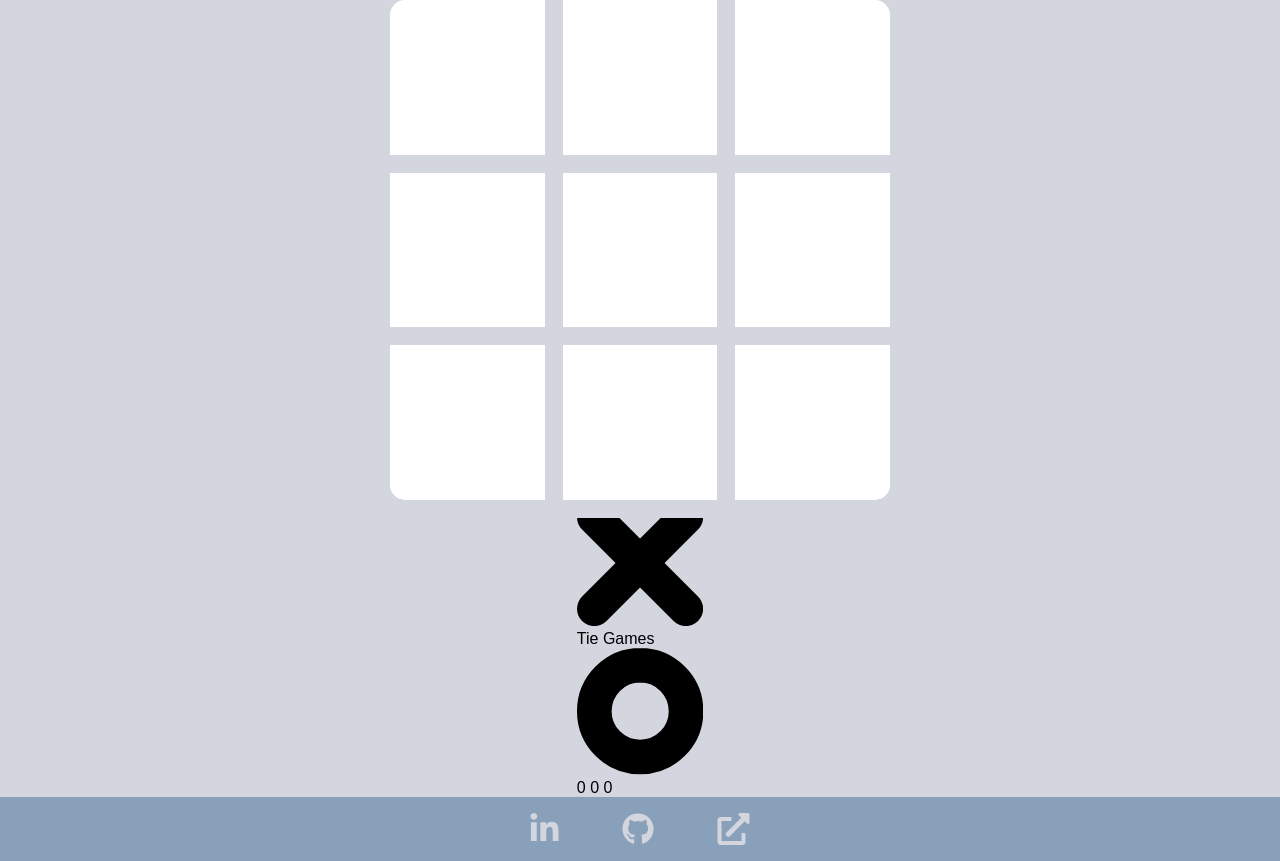
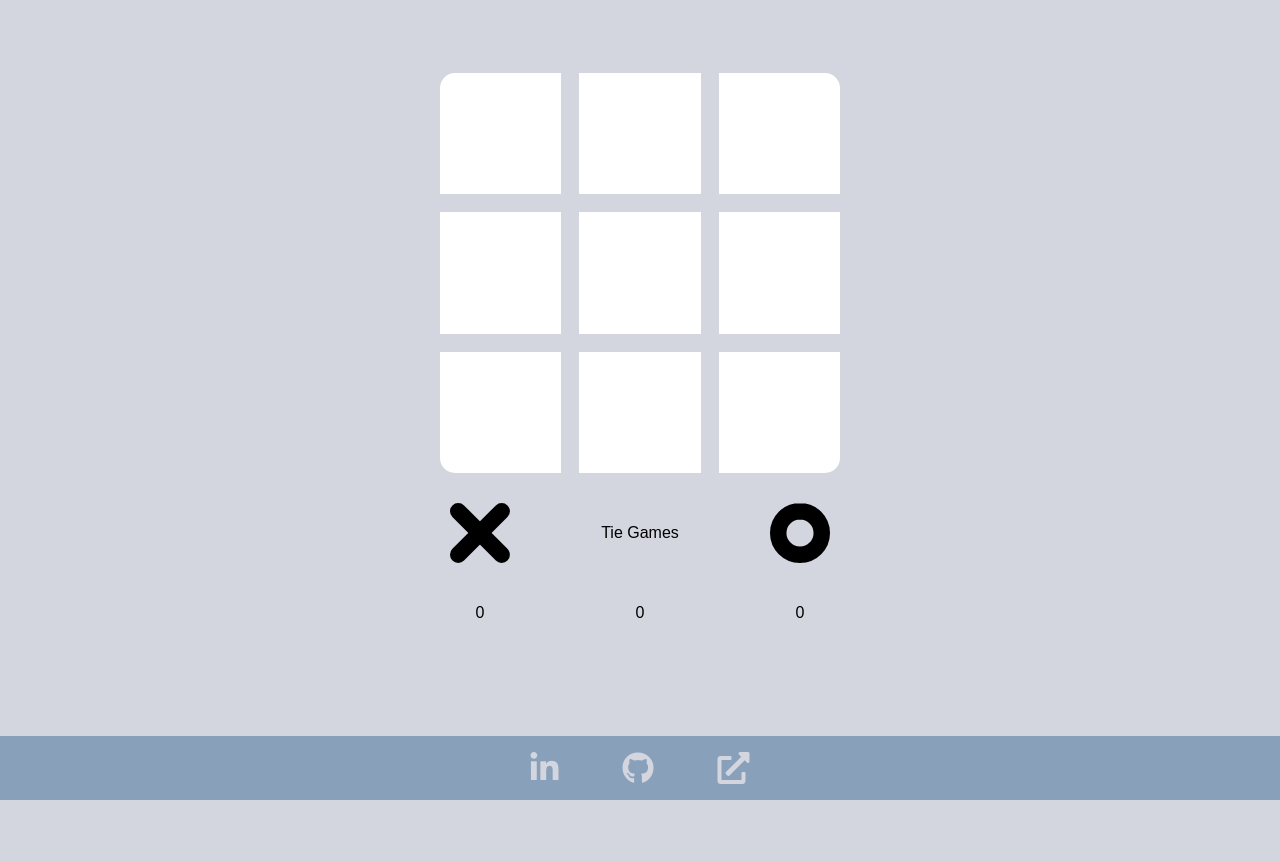
Before and after one commit to slattery-mark/animated-tic-tac-toe, a PHP site: page / in a window 1280 px wide. After the commit the page ends 800 px from the top, so only its background shows below. Run offline with PHP 8.4, Linux system fonts and the light colour scheme.

Commit message:
fixed sizing issues and removed google fonts

```diff
--- a/styles/main.css
+++ b/styles/main.css
@@ -2,7 +2,7 @@
 /* Properties/Resets    */
 /* -------------------- */
 :root {
-    --ff-site: "Barlow", sans-serif;
+    --ff-site: Arial, sans-serif;
 
     --fs-board: clamp(1rem, 11vmin + 1rem, 5.5rem);
     --fs-banner: 1.25rem;
@@ -49,10 +49,6 @@ ul {
     padding: 0;
 }
 
-/* a {
-    padding: 1rem;
-} */
-
 /* -------------------- */
 /* Layout               */
 /* -------------------- */
@@ -90,7 +86,7 @@ ul {
     display: grid;
     gap: var(--board-border-size);
     grid-template: repeat(3, 1fr) / repeat(3, 1fr);
-    height: min(70vmin, 500px);
+    height: min(50vmin, 500px);
     position: relative;
 }
 
@@ -141,14 +137,24 @@ ul {
     transform: translateX(-50%) translateY(-50%) rotate(calc(90deg * (var(--position-multiplier) - 1)));
 }
 
-/* .btn {
-    border-radius: 1.5rem;
-    height: min-content;
-    padding: 20px;
-    font-weight: bold;
-    letter-spacing: .15rem;
-    width: min-content;
-} */
+.scoreboard {
+    display: grid;
+    grid-template-rows: repeat(2, 1fr);
+    grid-template-columns: repeat(3, 1fr);
+    justify-items: center;
+    margin-top: 30px;
+    text-align: center;
+    width: min(60vmin, 500px);
+    height: min(20vmin, 200px);
+}
+
+.scoreboard > * {
+    display: flex;
+    align-items: center;
+    justify-content: center;
+    width: 75%;
+    height: 75%;
+}
 
 /* -------------------- */
 /* State                */
@@ -191,13 +197,6 @@ ul {
     transform: scale(1.2);
 }
 
-/* .btn__text-link {
-    background-color: hsl( var(--accent-clr) );
-    color: hsl( var(--secondary-clr) );
-    font-size: 1.5rem;
-    white-space: nowrap;
-} */
-
 /* -------------------- */
 /* Animations           */
 /* -------------------- */
@@ -224,7 +223,6 @@ ul {
     animation: fade-out .75s linear calc( var(--total-anim-duration) * 2 ) 1 normal forwards;
 }
 
-
 @keyframes fade-out {
     from {
         opacity: 1;
```
